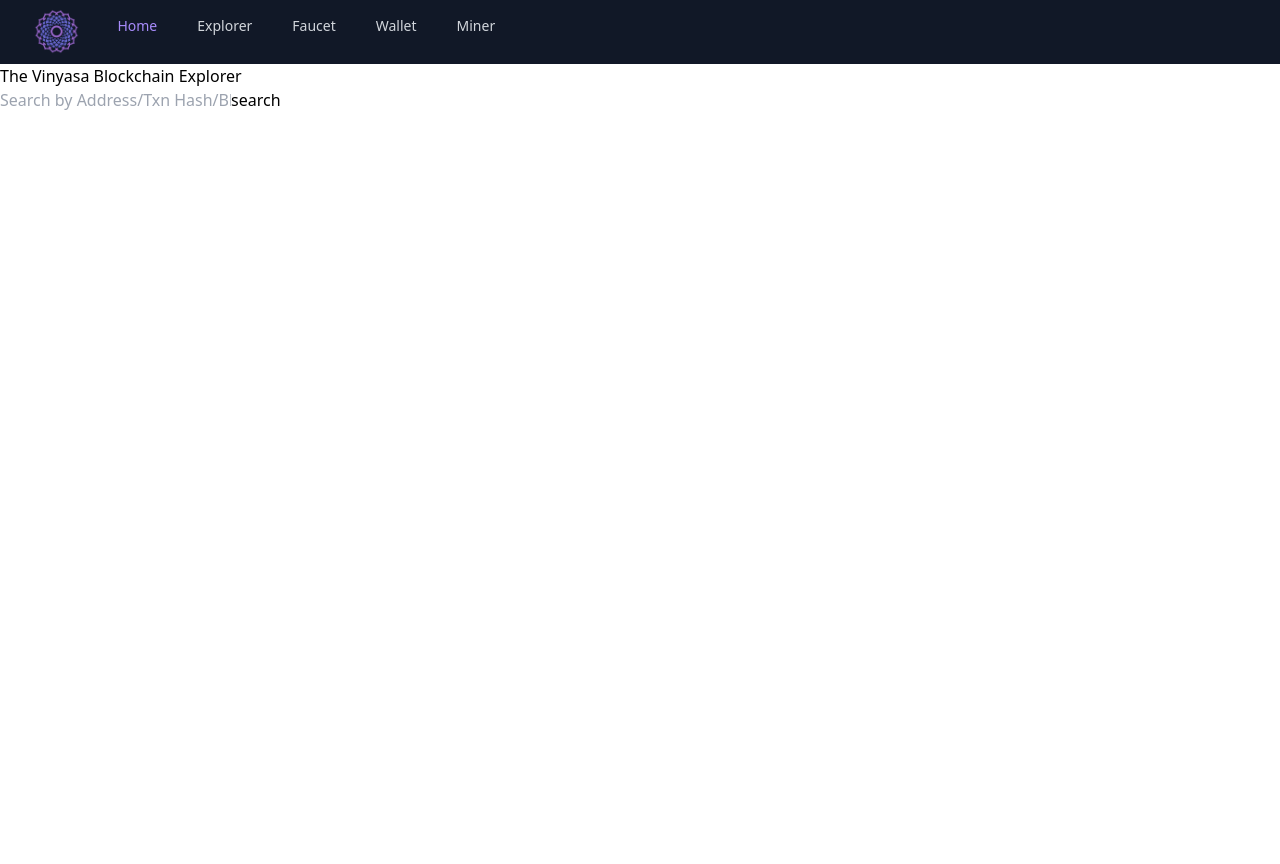
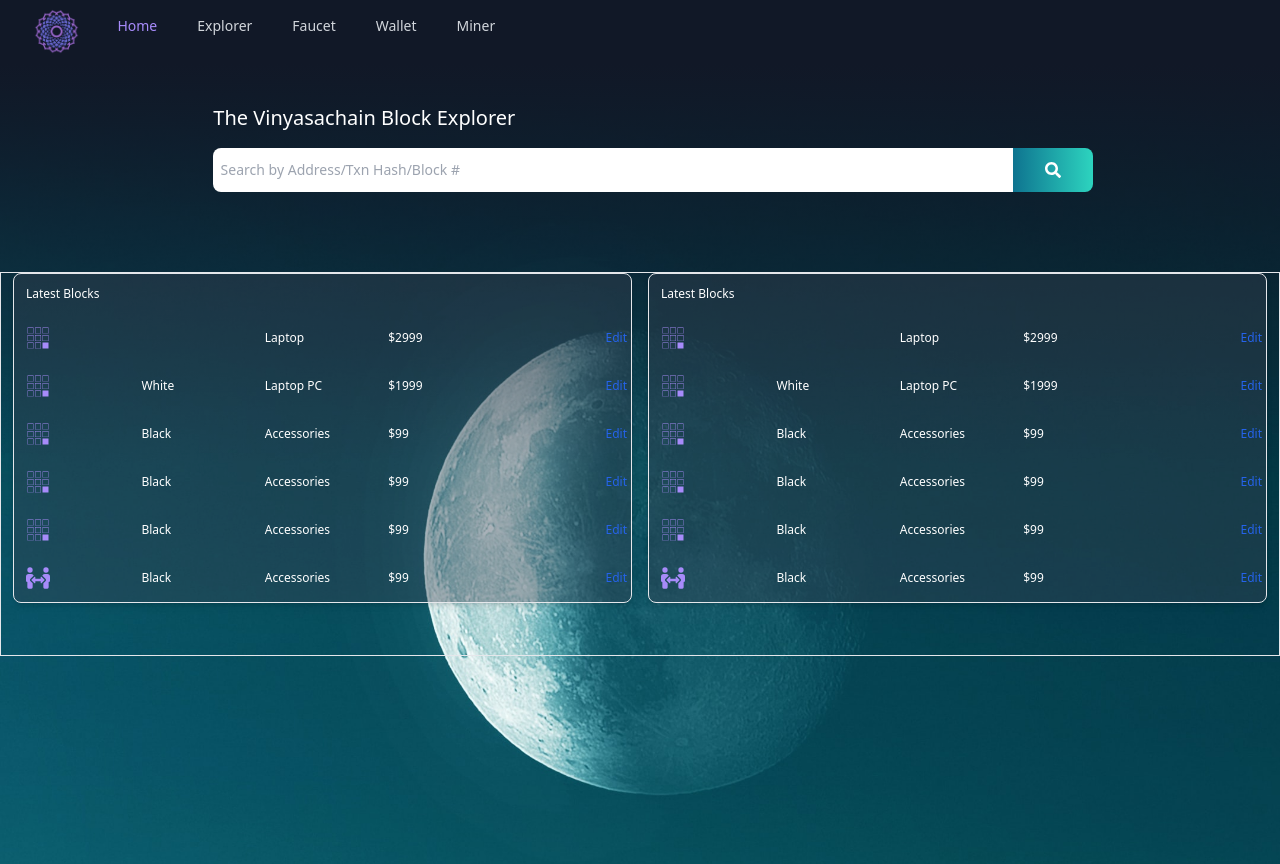
Before and after one commit to YogaRecodingDNA/Blockchain-Network, a React (Create React App) app in the folder client/block-explorer/: page /explorer in a window 1280 px wide. Before the commit the page ends 800 px from the top, so only its background shows below. Built offline with nearby package versions, Linux system fonts and the light colour scheme.

Commit message:
EXPLORER PAGE: Page styling and Data Tables

```diff
--- a/client/block-explorer/package.json
+++ b/client/block-explorer/package.json
@@ -46,6 +46,8 @@
     ]
   },
   "devDependencies": {
+    "prettier": "^2.8.3",
+    "prettier-plugin-tailwindcss": "^0.2.2",
     "tailwindcss": "^3.2.4"
   }
 }
--- /dev/null
+++ b/client/block-explorer/src/components/Button.jsx
@@ -0,0 +1,32 @@
+import className from 'classnames'
+
+const Button = ({
+  children,
+  primary,
+  secondary,
+  search,
+  warning,
+  danger,
+  outlined,
+  rounded,
+  ...rest
+}) => {
+  const classes = className(rest.className, 'flex items-center px-8 py-2', {
+    'rounded bg-gradient-to-r from-cyan-700 to-teal-400 hover:from-sky-400 hover:to-violet-500 text-white drop-shadow-lg': primary,
+    'border-gray-900 bg-gray-900 text-white': secondary,
+    'px-4 py-2 rounded-r-lg bg-gradient-to-r from-cyan-700 to-teal-400 hover:from-sky-400 hover:to-violet-500 text-white': search,
+    'rounded-full': rounded,
+    'bg-white': outlined,
+    'text-blue-700': outlined && primary,
+    'text-gray-900': outlined && secondary,
+    'text-green': outlined && search,
+    'text-yellow-400': outlined && warning,
+    'text-red-500': outlined && danger
+  });
+
+  return (
+    <button {...rest} className={classes} >{children}</button>
+  )
+}
+
+export default Button;
--- a/client/block-explorer/src/components/Header.jsx
+++ b/client/block-explorer/src/components/Header.jsx
@@ -1,3 +1,4 @@
+import { useState } from 'react';
 import { Disclosure } from '@headlessui/react'
 import { Bars3Icon, XMarkIcon } from '@heroicons/react/24/outline'
 import Logo from '../assets/images/chakraLogo.png';
--- a/client/block-explorer/src/components/SearchBar.jsx
+++ b/client/block-explorer/src/components/SearchBar.jsx
@@ -1,30 +1,24 @@
-import axios from "axios";
-import { useState } from "react";
+// import axios from "axios";
+// import { useState } from "react";
+import Button from "./Button";
+import { FaSearch } from 'react-icons/fa'
 
-const SearchBar = () => {
-  const [info, setInfo] = useState({});
+const SearchBar = ({ onSubmit }) => {
+  // const [info, setInfo] = useState({});
 
-  const handleClick = (event) => {
+  const handleFormSubmit = (event) => {
     event.preventDefault();
-    axios.get("http://localhost:5555/info")
-    .then( data => {
-      data = data.data;
-      const newInfo = {
-        ...info,
-        data
-      }
-      setInfo(newInfo);
-    }).catch( err => console.error(err));
+    onSubmit();
   }
-  console.log(info);
+  // console.log(info);
 
   return (
-    <div>
-      <form>
-        <input placeholder='Search by Address/Txn Hash/Block #' />
-        <span>
-          <button onClick={handleClick}>search</button>
-        </span>
+    <div className="w-full">
+      <form onSubmit={handleFormSubmit} className="flex justify-start items-stretch w-full h-11">
+        <input className="w-9/12 border-none rounded-l-lg text-sm text-gray-900" placeholder='  Search by Address/Txn Hash/Block #' />
+        <Button search >
+          <FaSearch />
+        </Button>
       </form>
     </div>
   )
--- /dev/null
+++ b/client/block-explorer/src/components/Table.jsx
@@ -0,0 +1,153 @@
+import { FaBuromobelexperte, FaPeopleArrows } from "react-icons/fa";
+
+const Table = ({ blockData }) => {
+
+  // console.log(blockData);
+  const fetchedBlocks = blockData.data;
+  console.log(fetchedBlocks);
+  // const block_1 = blocks[0];
+
+  // const renderedBlocks = fetchedBlocks.map((block) => {
+
+  //   return (
+  //     <tr className="bg-transparent text-white hover:bg-violet-400/50">
+  //         <th scope="row" className="px-3 py-3 text-2xl text-violet-400 whitespace-nowrap">
+  //           <FaBuromobelexperte />
+  //           {block.blockHash}
+  //         </th>
+  //         <td className="px-1 py-3">
+  //             Sliver
+  //         </td>
+  //         <td className="px-1 py-3">
+  //             Laptop
+  //         </td>
+  //         <td className="px-1 py-3">
+  //             $2999
+  //         </td>
+  //         <td className="px-1 py-3 text-right">
+  //             <a href="#" className="font-medium text-blue-600 dark:text-blue-500 hover:underline">Edit</a>
+  //         </td>
+  //     </tr>
+  //   )
+  // });
+
+  return (
+    <div className="border relative bg-gray-700/40 shadow-md sm:rounded-lg">
+        <table className="table-fixed w-full text-xs text-left text-white">
+            <thead className="text-xs text-white bg-transparent p-4">
+                <tr>
+                    <td className="px-3 py-3">
+                      Latest Blocks
+                    </td>
+                </tr>
+            </thead>
+            <tbody>
+                <tr className="bg-transparent text-white hover:bg-violet-400/50">
+                    <th scope="row" className="px-3 py-3 text-2xl text-violet-400 whitespace-nowrap">
+                      <FaBuromobelexperte />
+                    </th>
+                    <td className="px-1 py-3">
+                    {fetchedBlocks && fetchedBlocks[0].blockHash}
+                    </td>
+                    <td className="px-1 py-3">
+                        Laptop
+                    </td>
+                    <td className="px-1 py-3">
+                        $2999
+                    </td>
+                    <td className="px-1 py-3 text-right">
+                        <a href="#" className="font-medium text-blue-600 dark:text-blue-500 hover:underline">Edit</a>
+                    </td>
+                </tr>
+                <tr className="bg-transparent text-white hover:bg-violet-400/50">
+                    <th scope="row" className="px-3 py-3 text-2xl text-violet-400 whitespace-nowrap">
+                      <FaBuromobelexperte />
+                    </th>
+                    <td className="px-1 py-3">
+                        White
+                    </td>
+                    <td className="px-1 py-3">
+                        Laptop PC
+                    </td>
+                    <td className="px-1 py-3">
+                        $1999
+                    </td>
+                    <td className="px-1 py-3 text-right">
+                        <a href="#" className="font-medium text-blue-600 dark:text-blue-500 hover:underline">Edit</a>
+                    </td>
+                </tr>
+                <tr className="bg-transparent text-white hover:bg-violet-400/50">
+                    <th scope="row" className="px-3 py-3 text-2xl text-violet-400 whitespace-nowrap">
+                      <FaBuromobelexperte />
+                    </th>
+                    <td className="px-1 py-3">
+                        Black
+                    </td>
+                    <td className="px-1 py-3">
+                        Accessories
+                    </td>
+                    <td className="px-1 py-3">
+                        $99
+                    </td>
+                    <td className="px-1 py-3 text-right">
+                        <a href="#" className="font-medium text-blue-600 dark:text-blue-500 hover:underline">Edit</a>
+                    </td>
+                </tr>
+                <tr className="bg-transparent text-white hover:bg-violet-400/50">
+                    <th scope="row" className="px-3 py-3 text-2xl text-violet-400 whitespace-nowrap">
+                      <FaBuromobelexperte />
+                    </th>
+                    <td className="px-1 py-3">
+                        Black
+                    </td>
+                    <td className="px-1 py-3">
+                        Accessories
+                    </td>
+                    <td className="px-1 py-3">
+                        $99
+                    </td>
+                    <td className="px-1 py-3 text-right">
+                        <a href="#" className="font-medium text-blue-600 dark:text-blue-500 hover:underline">Edit</a>
+                    </td>
+                </tr>
+                <tr className="bg-transparent text-white hover:bg-violet-400/50">
+                    <th scope="row" className="px-3 py-3 text-2xl text-violet-400 whitespace-nowrap">
+                      <FaBuromobelexperte />
+                    </th>
+                    <td className="px-1 py-3">
+                        Black
+                    </td>
+                    <td className="px-1 py-3">
+                        Accessories
+                    </td>
+                    <td className="px-1 py-3">
+                        $99
+                    </td>
+                    <td className="px-1 py-3 text-right">
+                        <a href="#" className="font-medium text-blue-600 dark:text-blue-500 hover:underline">Edit</a>
+                    </td>
+                </tr>
+                <tr className="bg-transparent text-white hover:bg-violet-400/50">
+                    <th scope="row" className="px-3 py-3 text-2xl text-violet-400 whitespace-nowrap">
+                      <FaPeopleArrows />
+                    </th>
+                    <td className="px-1 py-3">
+                        Black
+                    </td>
+                    <td className="px-1 py-3">
+                        Accessories
+                    </td>
+                    <td className="px-1 py-3">
+                        $99
+                    </td>
+                    <td className="px-1 py-3 text-right">
+                        <a href="#" className="font-medium text-blue-600 dark:text-blue-500 hover:underline">Edit</a>
+                    </td>
+                </tr>
+            </tbody>
+        </table>
+    </div>
+  )
+}
+
+export default Table;
--- a/client/block-explorer/src/routes/ExplorerPage.jsx
+++ b/client/block-explorer/src/routes/ExplorerPage.jsx
@@ -1,10 +1,47 @@
+import { useState } from 'react';
+import axios from "axios";
+import moonExplorer from "../assets/images/moonExplorer.jpeg";
 import SearchBar from "../components/SearchBar";
+import Table from "../components/Table";
 
 const ExplorerPage = () => {
+  const [info, setInfo] = useState({});
+
+  const handleSubmit = async () => {
+    // event.preventDefault();
+    await axios.get("http://localhost:5555/blocks")
+    .then( data => {
+      data = data.data;
+      const newInfo = {
+        ...info,
+        data
+      }
+      setInfo(newInfo);
+      console.log(info);
+    }).catch( err => console.error(err));
+  }
+
+
   return (
-    <div>
-      <h2>The Vinyasa Blockchain Explorer</h2>
-      <SearchBar />
+    <div className="bg-cover bg-fixed w-full h-full" style={{ backgroundImage: `url(${moonExplorer})`}} >
+      <div className="w-full h-full bg-gradient-to-b from-gray-900 via-transparent text-white">
+        <div className="pt-10">
+          <div className="ml-auto w-10/12">
+            <h1 className="text-xl font-normal">The Vinyasachain Block Explorer</h1>
+          </div>
+          <div className="flex items-start w-10/12 mt-4 ml-auto">
+            <SearchBar onSubmit={handleSubmit} />
+          </div>
+        </div>
+        <div className="border flex w-full space-x-4 h-96 px-3 mt-20 mx-auto">
+          <div className="w-1/2">
+            <Table blockData={info} />
+          </div>
+          <div className="w-1/2">
+            <Table blockData={info} />
+          </div>
+        </div>
+      </div>
     </div>
   )
 }
--- a/client/block-explorer/src/routes/HomePage.jsx
+++ b/client/block-explorer/src/routes/HomePage.jsx
@@ -1,5 +1,5 @@
-import guruMountain from "../assets/images/guruMountain.jpeg";
 import shootingStar from "../assets/images/shootingStar.jpg";
+import Button from "../components/Button";
 
 const HomePage = () => {
   // const mountainBackground = {
@@ -7,7 +7,7 @@ const HomePage = () => {
   //   backgroundSize: "cover",
   // }
   return (
-    <div className="bg-cover w-full h-full" style={{ backgroundImage: `url(${shootingStar})`}}>
+    <div className="bg-cover bg-fixed w-full h-full" style={{ backgroundImage: `url(${shootingStar})`}}>
       <div className="flex bg-gradient-to-b from-gray-900 via-transparent justify-center items-start w-full h-full text-white">
         <div className="font-medium mt-20">
           <h1 className="font-medium text-center text-3xl">
@@ -19,6 +19,9 @@ const HomePage = () => {
               </p>
             </div>
           </h1>
+          <div className="mt-5">
+            <Button className="mx-auto" primary>Explore Freely</Button>
+          </div>
         </div>
       </div>
     </div>
```
Also changed, not shown: client/block-explorer/src/assets/images/moonExplorer.jpeg (added), 1 other file (tests, documents, lock files or other folders).
